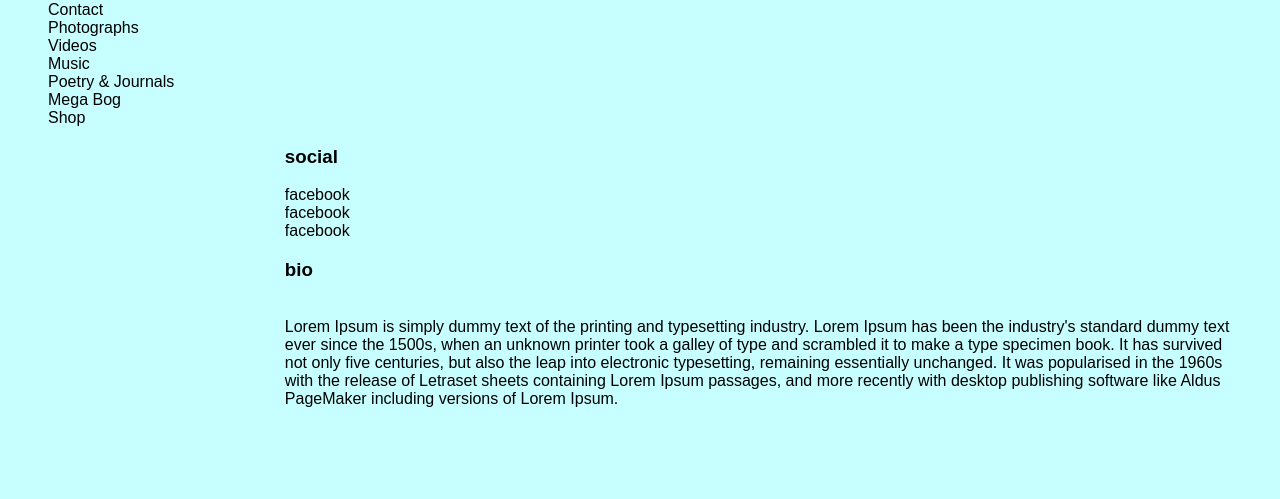
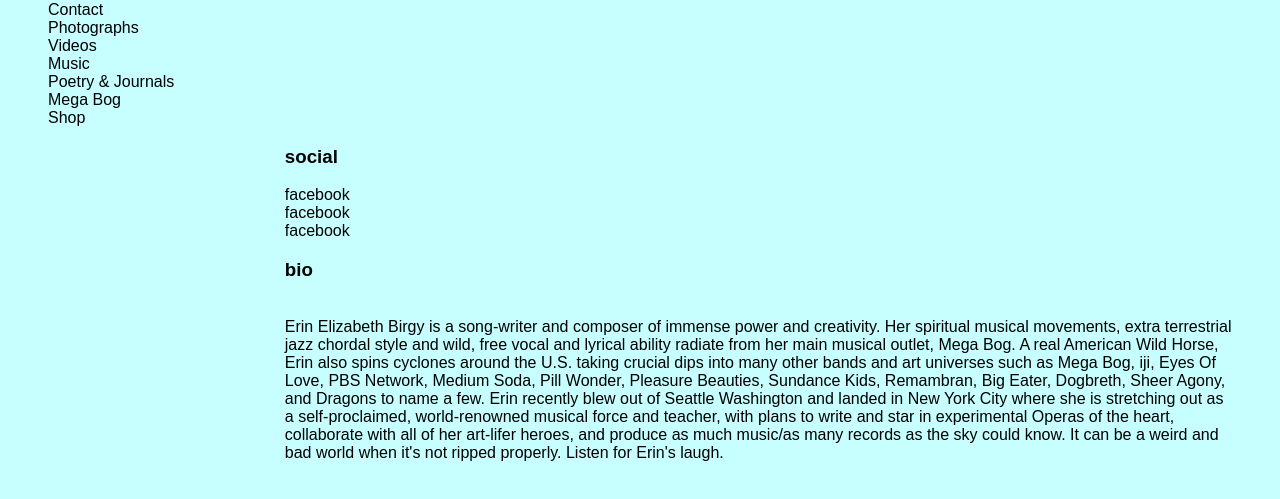
Before and after one commit to ebgwz/ebgwz.github.io, a plain HTML site: page contact.html in a window 1280 px wide. Shown: the part 127-626 px from the top of the page. Drawn offline with Linux system fonts and the light colour scheme.

Commit message:
Update contact.html

```diff
--- a/contact.html
+++ b/contact.html
@@ -44,8 +44,9 @@
 <h3>bio</h3>
 
 <br>
-Lorem Ipsum is simply dummy text of the printing and typesetting industry. Lorem Ipsum has been the industry's standard dummy text ever since the 1500s, when an unknown printer took a galley of type and scrambled it to make a type specimen book. It has survived not only five centuries, but also the leap into electronic typesetting, remaining essentially unchanged. It was popularised in the 1960s with the release of Letraset sheets containing Lorem Ipsum passages, and more recently with desktop publishing software like Aldus PageMaker including versions of Lorem Ipsum.
+Erin Elizabeth Birgy is a song-writer and composer of immense power and creativity. Her spiritual musical movements, extra terrestrial jazz chordal style and wild, free vocal and lyrical ability radiate from her main musical outlet, Mega Bog. A real American Wild Horse, Erin also spins cyclones around the U.S. taking crucial dips into many other bands and art universes such as Mega Bog, iji, Eyes Of Love, PBS Network, Medium Soda, Pill Wonder, Pleasure Beauties, Sundance Kids, Remambran, Big Eater, Dogbreth, Sheer Agony, and Dragons to name a few.
 
+Erin recently blew out of Seattle Washington and landed in New York City where she is stretching out as a self-proclaimed, world-renowned musical force and teacher, with plans to write and star in experimental Operas of the heart, collaborate with all of her art-lifer heroes, and produce as much music/as many records as the sky could know. It can be a weird and bad world when it's not ripped properly. Listen for Erin's laugh.
 
 
 <!-- edit in this area -->
```
